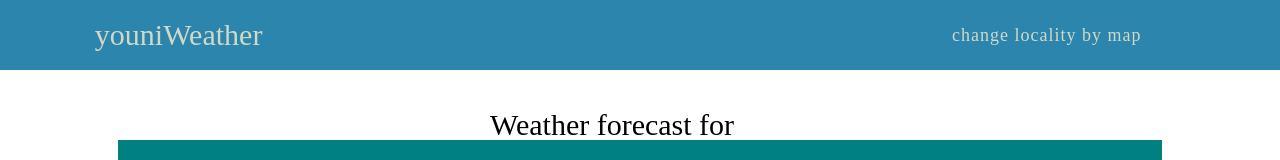
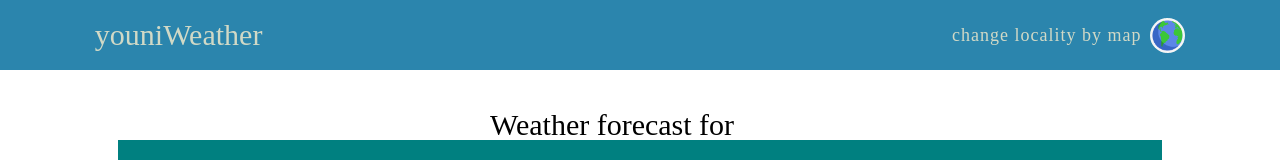
Before and after one commit to youniworst/youniweather, a website: page index.html in a window 1280 px wide. Shown: the top 160 px of the page. Drawn offline with nearby package versions, Linux system fonts and the light colour scheme; the site is published under a folder, as on GitHub Pages, so addresses that start at the root find nothing.

Commit message:
Update style.css

```diff
--- a/style.css
+++ b/style.css
@@ -36,7 +36,7 @@
     width: 100%;
     border-radius: 50%;
     cursor: pointer;
-    background-image: url(/img/earth.png);
+    background-image: url(img/earth.png);
     background-size: 100%;
     background-position: right;
 }
```
